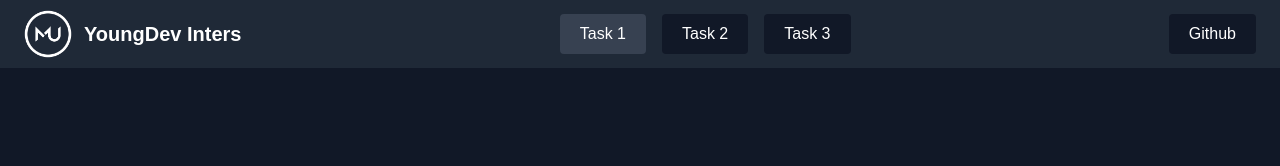
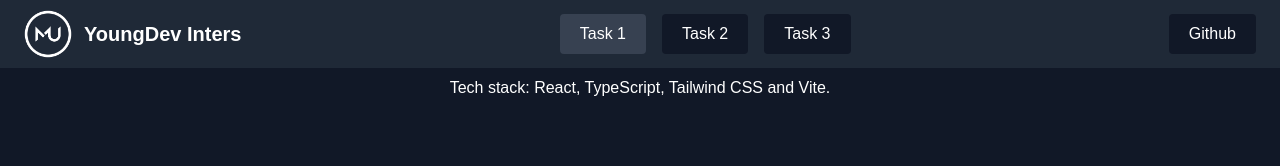
Before and after one commit to Muhammad-Usman-61/YoungDev-Intern, a React (Vite) app: page / in a window 1280 px wide. Shown: the top 166 px of the page. Built offline with nearby package versions, Linux system fonts and the light colour scheme.

Commit message:
task 3 link updated

```diff
--- a/src/App.tsx
+++ b/src/App.tsx
@@ -11,6 +11,9 @@ function App() {
   return (
     <>
       <NavBar currentTask={(selectedTask) => setTask(selectedTask)} />
+      <p className="my-2 text-white text-center">
+        Tech stack: React, TypeScript, Tailwind CSS and Vite.
+      </p>
       {task === "Task 1" ? <Login /> : null}
       {task === "Task 2" ? <Registration /> : null}
       {task === "Task 3" ? <Task3 /> : null}
--- a/src/components/Task3.tsx
+++ b/src/components/Task3.tsx
@@ -8,7 +8,7 @@ const Task3 = () => {
       </p>
       <div className="flex gap-2 max-sm:flex-col text-center">
         <a
-          href="https://muhammad-usman061.vercel.app/"
+          href="https://fyp-web-sigma.vercel.app/"
           target="_blank"
           className="px-5 py-2 text-white rounded bg-gray-700 hover:bg-gray-800 cursor-pointer"
         >
```
